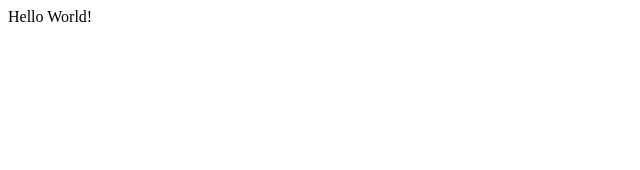
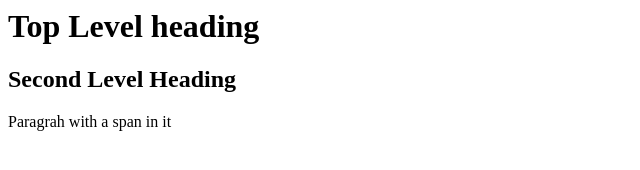
Before and after one commit to patlucey/patlucey.github.io, a plain HTML site: page index.html in a window 1280 px wide. Shown: the whole page, without its empty margins (0-640 px from the left). Drawn offline with Linux system fonts and the light colour scheme.

Commit message:
Update index.html

```diff
--- a/index.html
+++ b/index.html
@@ -3,6 +3,10 @@
     <title>Hello World!</title>
   <head>
   <body>
-    <p>Hello World!</p>
+    <div>
+    <h1>Top Level heading</h1>
+    <h2>Second Level Heading</h2>
+    <p>Paragrah with a <span>span</span> in it</p>
+    </div>
   </body>
 </html>
```
